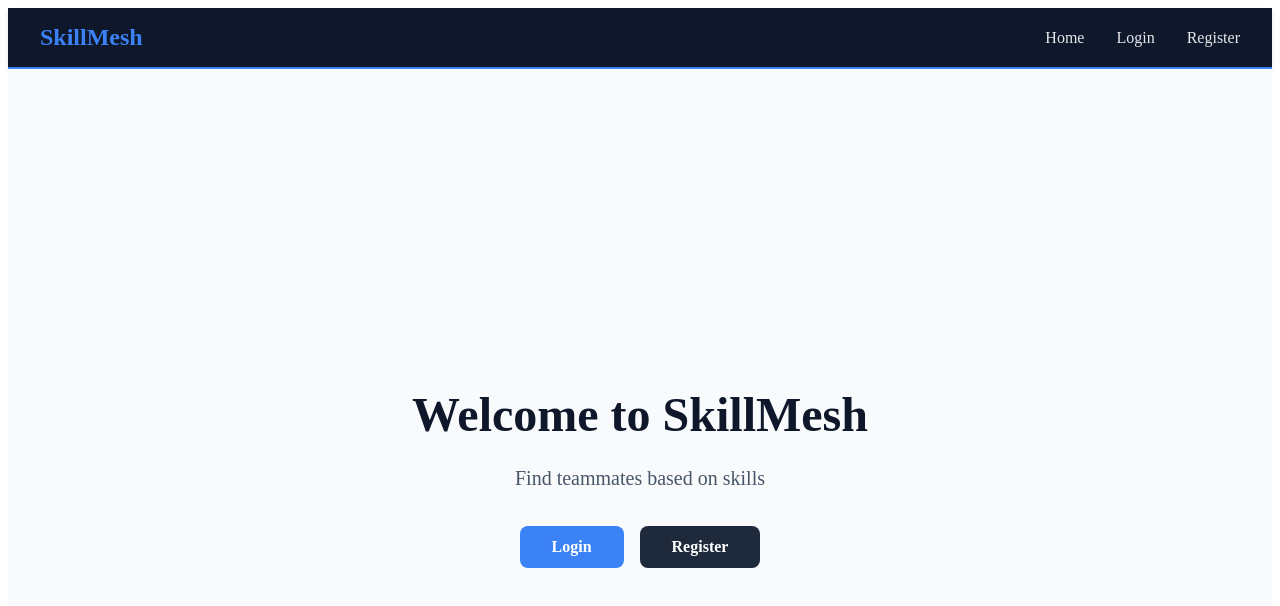
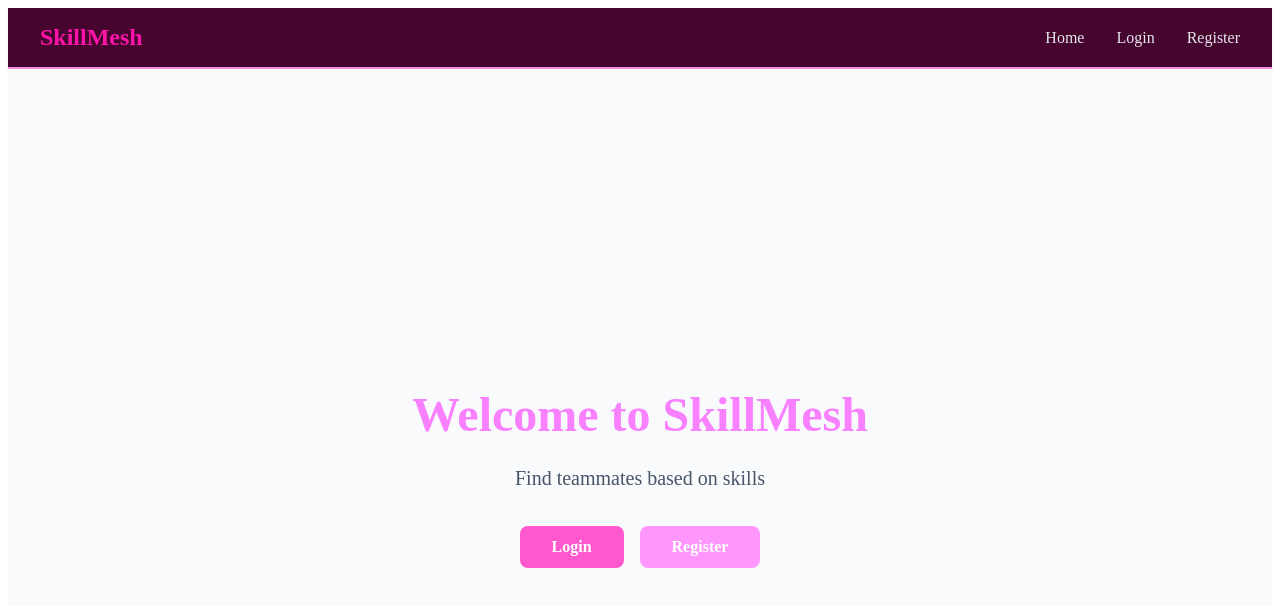
Before and after one commit to adrxjaa/skill-mesh, a React (Vite) app: page / in a window 1280 px wide. Shown: the top 606 px of the page. Built offline with nearby package versions, Linux system fonts and the light colour scheme.

Commit message:
basic pages

```diff
--- a/src/components/Navbar.jsx
+++ b/src/components/Navbar.jsx
@@ -7,15 +7,15 @@ function Navbar() {
     alignItems: "center",
     justifyContent: "space-between",
     padding: "1rem 2rem",
-    backgroundColor: "#0f172a",
-    boxShadow: "0 2px 4px rgba(0,0,0,0.1)",
-    borderBottom: "2px solid #3b82f6"
+    backgroundColor: "#46052e",
+    boxShadow: "0 2px 4px rgba(234, 13, 13, 0.1)",
+    borderBottom: "2px solid #f18ed9"
   };
 
   const logoStyle = {
     fontSize: "1.5rem",
     fontWeight: "bold",
-    color: "#3b82f6",
+    color: "#ff13a8",
     margin: 0,
     textDecoration: "none"
   };
@@ -37,20 +37,20 @@ function Navbar() {
 
   const linkHoverStyle = {
     ...linkStyle,
-    color: "#3b82f6"
+    color: "#e646ff"
   };
 
   return (
     <nav style={navStyle}>
       <h2 style={logoStyle}>SkillMesh</h2>
       <div style={linksContainerStyle}>
-        <Link to="/" style={linkStyle} onMouseEnter={(e) => e.target.style.color = "#3b82f6"} onMouseLeave={(e) => e.target.style.color = "#e5e7eb"}>
+        <Link to="/" style={linkStyle} onMouseEnter={(e) => e.target.style.color = "#f63bc1"} onMouseLeave={(e) => e.target.style.color = "#e5e7eb"}>
           Home
         </Link>
-        <Link to="/login" style={linkStyle} onMouseEnter={(e) => e.target.style.color = "#3b82f6"} onMouseLeave={(e) => e.target.style.color = "#e5e7eb"}>
+        <Link to="/login" style={linkStyle} onMouseEnter={(e) => e.target.style.color = "#f63bc1"} onMouseLeave={(e) => e.target.style.color = "#e5e7eb"}>
           Login
         </Link>
-        <Link to="/register" style={linkStyle} onMouseEnter={(e) => e.target.style.color = "#3b82f6"} onMouseLeave={(e) => e.target.style.color = "#e5e7eb"}>
+        <Link to="/register" style={linkStyle} onMouseEnter={(e) => e.target.style.color = "#f63bc1"} onMouseLeave={(e) => e.target.style.color = "#e5e7eb"}>
           Register
         </Link>
       </div>
--- a/src/pages/Home.jsx
+++ b/src/pages/Home.jsx
@@ -19,7 +19,7 @@ function Home() {
   const titleStyle = {
     fontSize: "3rem",
     fontWeight: "bold",
-    color: "#0f172a",
+    color: "#f980ff",
     marginBottom: "1rem"
   };
 
@@ -46,13 +46,13 @@ function Home() {
     cursor: "pointer",
     textDecoration: "none",
     color: "white",
-    backgroundColor: "#3b82f6",
+    backgroundColor: "#ff59cd",
     transition: "background-color 0.3s ease"
   };
 
   const secondaryButtonStyle = {
     ...buttonStyle,
-    backgroundColor: "#1e293b"
+    backgroundColor: "#ff96fd"
   };
 
   return (
--- a/src/pages/Login.jsx
+++ b/src/pages/Login.jsx
@@ -7,7 +7,7 @@ function Login() {
   const handleSubmit = (e) => {
     e.preventDefault();
     console.log("Login attempted with:", { email, password });
-    // No backend logic - just log the form data
+
   };
 
   const containerStyle = {
@@ -60,7 +60,7 @@ function Login() {
   const buttonStyle = {
     width: "100%",
     padding: "0.75rem",
-    backgroundColor: "#3b82f6",
+    backgroundColor: "#f63bc1",
     color: "white",
     border: "none",
     borderRadius: "0.375rem",
--- a/src/pages/Register.jsx
+++ b/src/pages/Register.jsx
@@ -61,7 +61,7 @@ function Register() {
   const buttonStyle = {
     width: "100%",
     padding: "0.75rem",
-    backgroundColor: "#3b82f6",
+    backgroundColor: "#f63bc1",
     color: "white",
     border: "none",
     borderRadius: "0.375rem",
```
